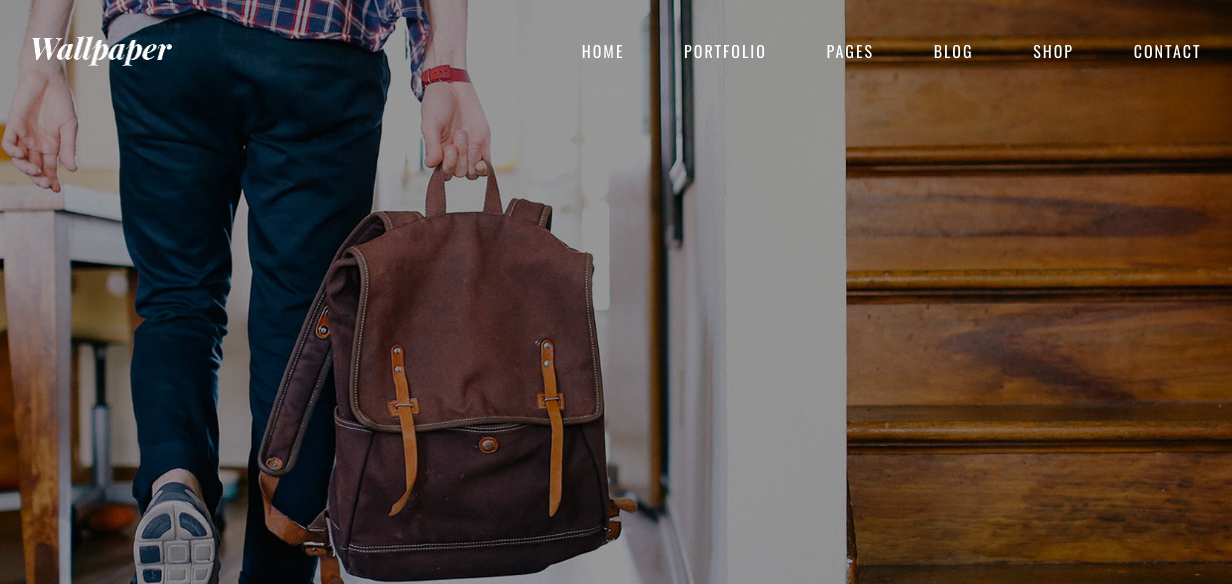
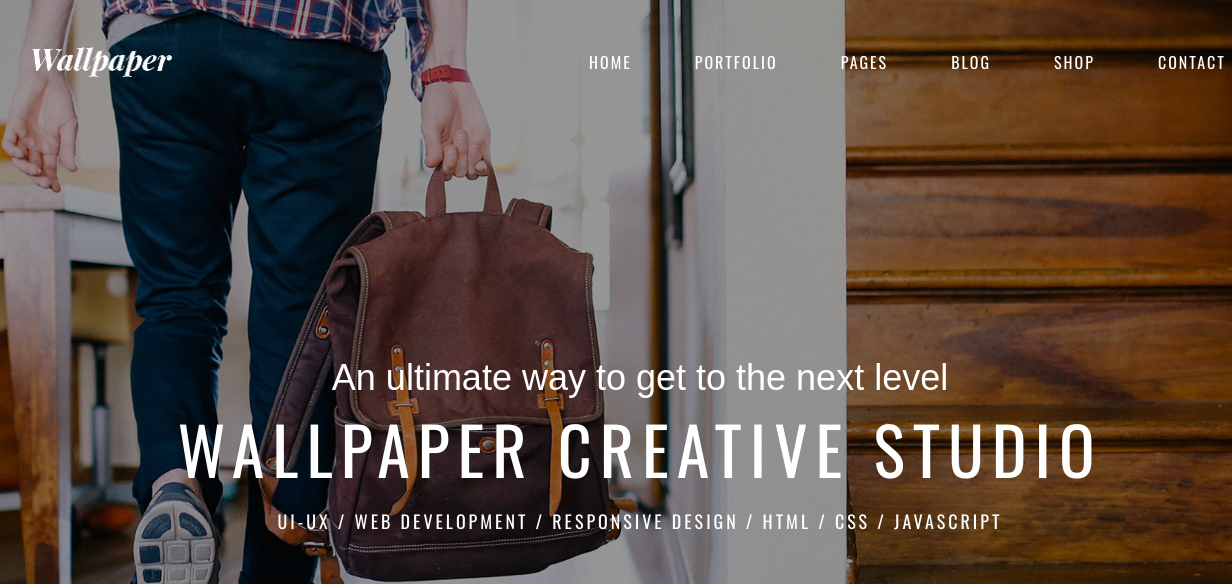
Before and after one commit to Robinhoeh/agencynav, a React app: page public/index.html in a window 1280 px wide. Shown: the top 584 px of the page, 0-1232 px from the left. Built offline with nearby package versions, Linux system fonts and the light colour scheme; a web font is replaced by a local one.

Commit message:
heading div

```diff
--- a/public/index.css
+++ b/public/index.css
@@ -9,7 +9,7 @@ html{
 	font-size: 62.5%;
 }
 body{
-	font-family: 'Playfair Display','Oswald', sans-serif;
+	font-family: 'Playfair Display','La Belle Aurore','Oswald', sans-serif;
 }
 .container{
 	max-width: 1267px;
@@ -93,16 +93,47 @@ nav{
 	display: flex;
 	align-items: center;
 	justify-content: space-between;
-	padding-top: 35px;
+	padding-top: 47px;
 }
 .dropDownMenu{
 	visibility: hidden;
+	display: none;
 }
-.dropDownMenu{
+.hamburger{
 	display: none;
 }
 
 
+/*=====main title======*/
+
+.mainTitle{
+	color: white;
+	text-align: center;
+	margin-top: 35vh;
+}
+h1{
+	font-family: "Oswald", sans-serif;
+	font-size: 66px;
+	text-transform: uppercase;
+	letter-spacing: 8px;
+	font-weight: 300;
+}
+.romanceCopy{
+	font-family: 'La Belle Aurore', sans-serif;
+	padding: 0;
+	margin: 0;
+	font-size: 36px;
+}
+.descriptionCopy{
+	padding: 0;
+	margin: 0;
+	font-size: 18px;
+	letter-spacing: 3px;
+	font-weight: 300;
+	font-family: "Oswald", sans-serif;
+	text-transform: uppercase;
+	margin-top: 11px;
+}
 
 
 
@@ -123,6 +154,7 @@ nav{
 		margin-right: 1%;
 		font-size: 29px;
 		cursor: pointer;
+		display: flex;
 	}
 	.logo{
 		width: 45%;
--- a/public/index.html
+++ b/public/index.html
@@ -4,7 +4,7 @@
 	<meta charset="UTF-8">
 	<meta name="viewport" content="width=device-width, initial-scale=1.0">
 	<title>agencynav</title>
-	<link href="https://fonts.googleapis.com/css?family=Oswald|Playfair+Display" rel="stylesheet">
+	<link href="https://fonts.googleapis.com/css?family=Oswald|La+Belle+Aurore|Playfair+Display" rel="stylesheet">
  <link rel="stylesheet" href="https://allyoucan.cloud/cdn/icofont/1.0.0beta/css/icofont.css" integrity="sha384-+iJF6xK4xnr+UBchttOu5eVXU3O/+WiateNu6D76ixKwFPrlm5NkgTnAR35tgjMU" crossorigin="anonymous">
 	<link rel="stylesheet" href="./index.css">
 </head>
@@ -35,6 +35,14 @@
 							<li><a href="">CONTACT</a></li>
 						</ul>
 					</nav>
+
+					<div class="container">
+						<div class="mainTitle">
+							<p class="romanceCopy">An ultimate way to get to the next level</p>
+							<h1>wallpaper creative studio</h1>
+							<p class='descriptionCopy'>ui-ux / web development / responsive design / html / css / javascript</p>
+						</div>
+					</div>
 				</section>
 			</div>
 	<!--/container -->
```
